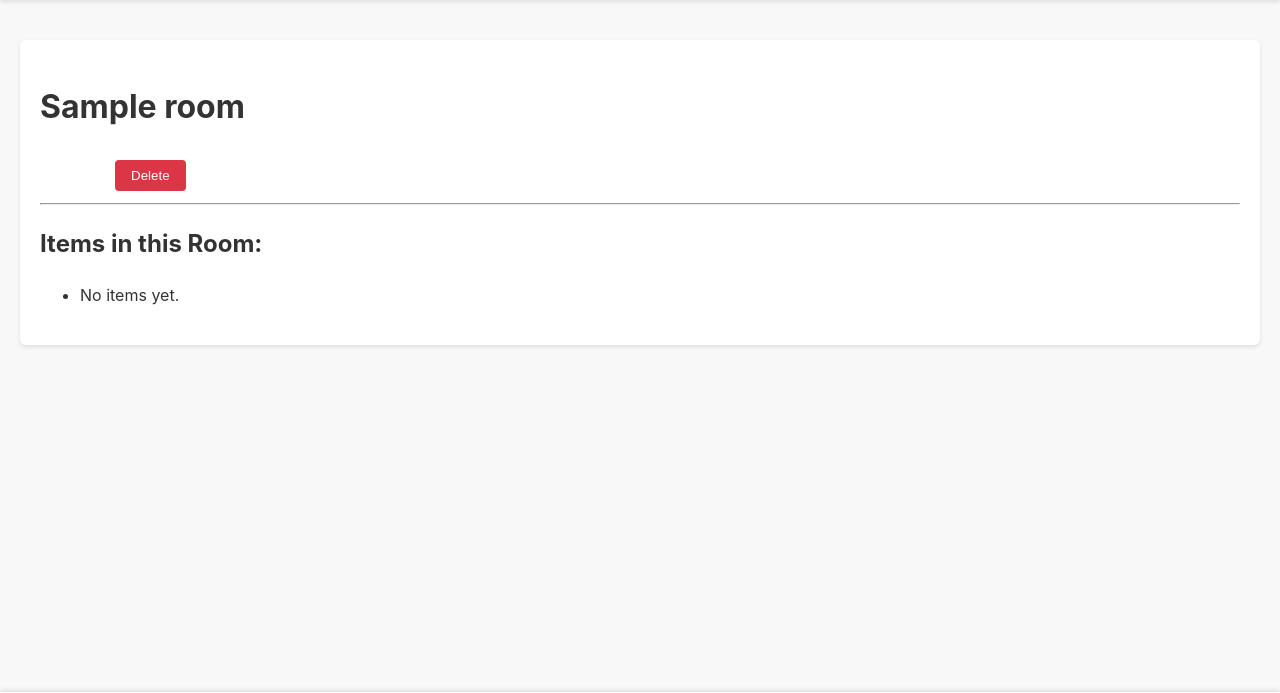
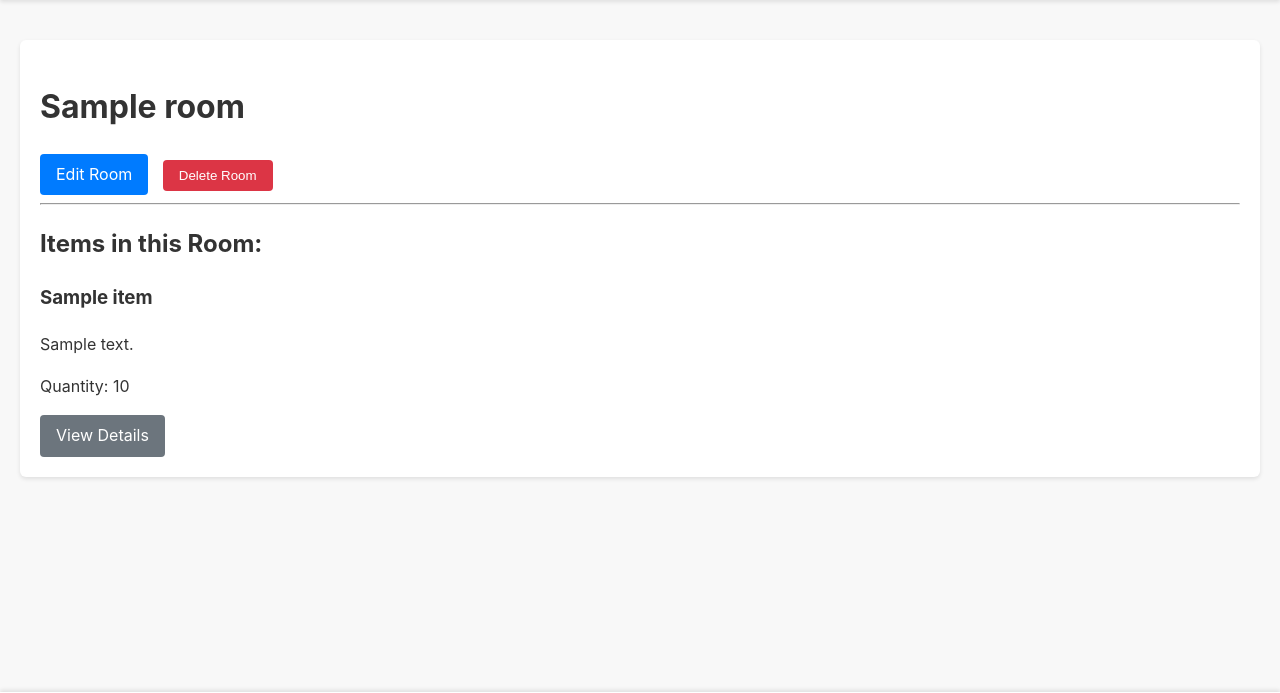
Before and after one commit to Isaacj3000/django-junk-drawer, a Django app: page /rooms/1/ in a window 1280 px wide. Shown: the part 74-767 px from the top of the page. Run offline with Django 5.2, Linux system fonts and the light colour scheme; a user stored in the database is signed in; tables that the repository leaves empty hold one stand-in row (values such as "Sample post").

Commit message:
fixing bugs

```diff
--- a/junk_app/forms.py
+++ b/junk_app/forms.py
@@ -7,6 +7,9 @@ class RoomForm(forms.ModelForm):
     class Meta:
         model = Room
         fields = ['name']
+        widgets = {
+            'name': forms.TextInput(attrs={'class': 'form-control'})
+        }
 
 class UserRegistrationForm(UserCreationForm):
     email = forms.EmailField(required=True)
--- a/junk_app/templates/items/show.html
+++ b/junk_app/templates/items/show.html
@@ -1,4 +1,3 @@
-show:
 {% extends 'base.html' %}
 {% load static %}
 {% block head %}
--- a/junk_app/templates/rooms/show.html
+++ b/junk_app/templates/rooms/show.html
@@ -6,23 +6,44 @@
     <h1>{{ room.name }}</h1>
 
     <div class="actions">
-      <a href="{% url 'rooms_edit' room.id %}" class="btn btn-warning">Edit</a>
-
+      <a href="{% url 'rooms_edit' room.id %}" class="btn btn-primary">Edit Room</a>
       <form action="{% url 'rooms_delete' room.id %}" method="POST" style="display:inline;">
         {% csrf_token %}
-        <button type="submit" class="btn btn-danger">Delete</button>
+        <button type="submit" class="btn btn-danger" onclick="return confirmDelete()">Delete Room</button>
       </form>
     </div>
 
     <hr />
 
     <h2>Items in this Room:</h2>
-    <ul>
-      {% for item in room.items.all %}
-        <li>{{ item.name }}</li>
-      {% empty %}
-        <li>No items yet.</li>
+    {% if items %}
+    <div class="items-grid">
+      {% for item in items %}
+      <div class="item-card">
+        <h3>{{ item.name }}</h3>
+        <p class="item-description">{{ item.description|truncatechars:100 }}</p>
+        <p class="item-quantity">Quantity: {{ item.quantity }}</p>
+        <div class="item-actions">
+          <a href="{% url 'items_detail' item.id %}" class="btn btn-secondary">View Details</a>
+        </div>
+      </div>
       {% endfor %}
-    </ul>
+    </div>
+    {% else %}
+    <div class="empty-state">
+      <p>No items in this room yet.</p>
+      <a href="{% url 'items_new' %}" class="btn btn-primary">Add an Item</a>
+    </div>
+    {% endif %}
   </div>
+
+  <script>
+    function confirmDelete() {
+      {% if items %}
+        return confirm('Warning: This room contains {{ items|length }} item(s). Deleting this room will remove all items in it. Are you sure you want to continue?');
+      {% else %}
+        return confirm('Are you sure you want to delete this room?');
+      {% endif %}
+    }
+  </script>
 {% endblock %}
--- a/junk_app/views.py
+++ b/junk_app/views.py
@@ -3,7 +3,7 @@ from django.http import HttpResponse
 from django.contrib.auth import login
 from django.contrib.auth.forms import AuthenticationForm
 from django.contrib.auth.decorators import login_required
-from .forms import UserRegistrationForm, UserProfileForm, ItemForm
+from .forms import UserRegistrationForm, UserProfileForm, ItemForm, RoomForm
 from .models import Room, Item, UserProfile
 
 
@@ -42,20 +42,23 @@ def rooms_create(request):
 @login_required
 def rooms_detail(request, room_id):
     room = get_object_or_404(Room, id=room_id, user=request.user)
-    return render(request, 'rooms/show.html', {'room': room})
+    items = Item.objects.filter(room=room, user=request.user)
+    return render(request, 'rooms/show.html', {'room': room, 'items': items})
 
 @login_required
 def rooms_edit(request, room_id):
     room = get_object_or_404(Room, id=room_id, user=request.user)
-    return render(request, 'rooms/edit.html', {'room': room})
+    form = RoomForm(instance=room)
+    return render(request, 'rooms/edit.html', {'room': room, 'form': form})
 
 @login_required
 def rooms_update(request, room_id):
     room = get_object_or_404(Room, id=room_id, user=request.user)
     if request.method == 'POST':
-        room.name = request.POST.get('name')
-        room.save()
-        return redirect('rooms_detail', room_id=room.id)
+        form = RoomForm(request.POST, instance=room)
+        if form.is_valid():
+            form.save()
+            return redirect('rooms_detail', room_id=room.id)
     return redirect('rooms_index')
 
 @login_required
@@ -84,12 +87,13 @@ def items_index(request):
 
 @login_required
 def items_new(request):
-    return render(request, 'items/new.html')
+    form = ItemForm(request.user)
+    return render(request, 'items/new.html', {'form': form})
 
 @login_required
 def items_create(request):
     if request.method == 'POST':
-        form = ItemForm(request.POST)
+        form = ItemForm(request.user, request.POST)
         if form.is_valid():
             item = form.save(commit=False)
             item.user = request.user
@@ -105,13 +109,14 @@ def items_detail(request, item_id):
 @login_required
 def items_edit(request, item_id):
     item = get_object_or_404(Item, id=item_id, user=request.user)
-    return render(request, 'items/edit.html', {'item': item})
+    form = ItemForm(request.user, instance=item)
+    return render(request, 'items/edit.html', {'item': item, 'form': form})
 
 @login_required
 def items_update(request, item_id):
     item = get_object_or_404(Item, id=item_id, user=request.user)
     if request.method == 'POST':
-        form = ItemForm(request.POST, instance=item)
+        form = ItemForm(request.user, request.POST, instance=item)
         if form.is_valid():
             form.save()
             return redirect('items_detail', item_id=item.id)
```
Also changed, not shown: junk_app/templates/items/edit.html (+9 -14 lines), junk_app/templates/items/new.html (+9 -14 lines), junk_app/templates/rooms/edit.html (+5 -2 lines), junk_app/templates/rooms/index.html (+20 -9 lines), junk_app/templates/rooms/new.html (+5 -2 lines).
